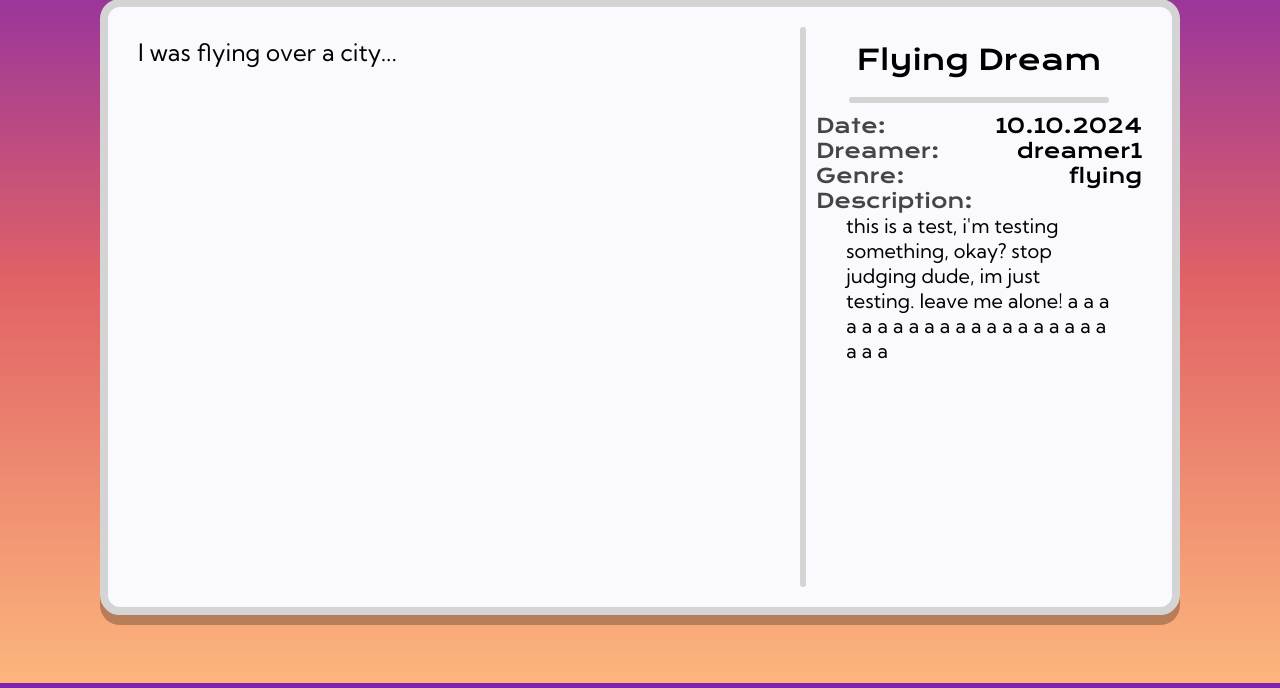
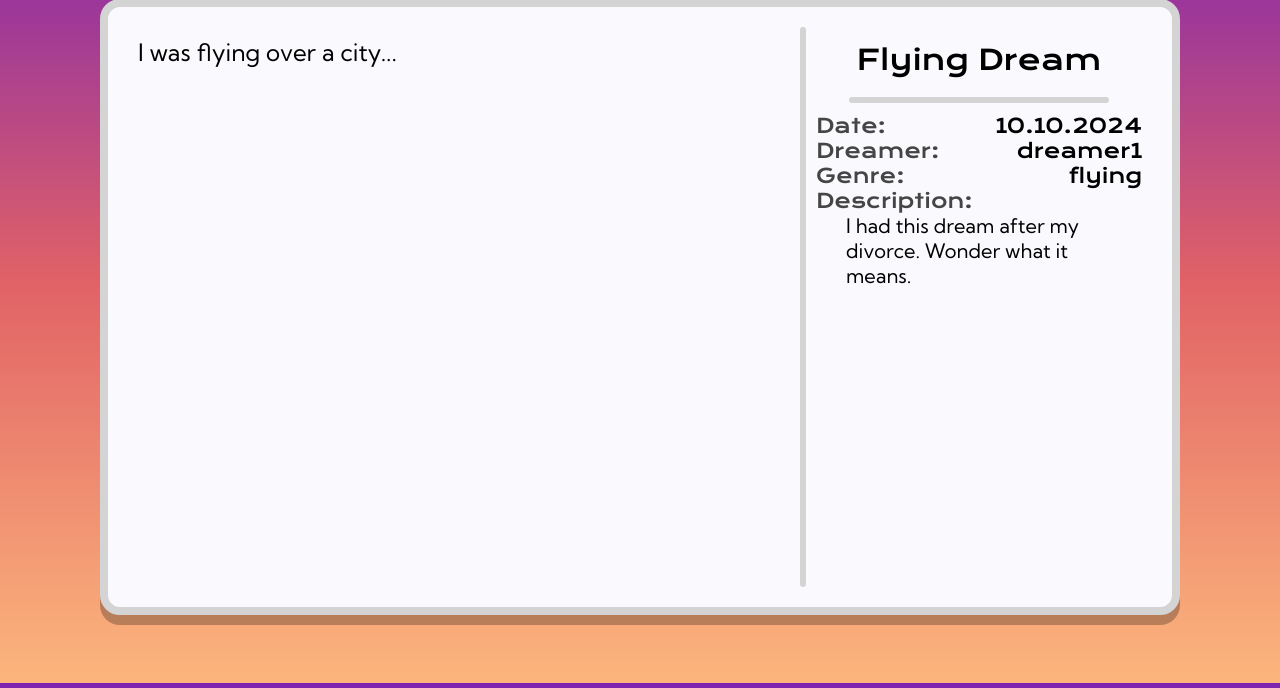
Before and after one commit to dartmonkeyExeter/freaky-friday-dream-journal, a Flask app: page /dream/1 in a window 1280 px wide. Shown: the part 117-805 px from the top of the page. Run offline with Flask 3, Linux system fonts and the light colour scheme; data comes from the database, SQL or seed files in the repository; some web fonts are replaced.

Commit message:
ok so im actually kinda the goat.

```diff
--- a/app.py
+++ b/app.py
@@ -21,9 +21,10 @@ def dream(dream_id):
             upload_date = dream[5]
             upload_date = datetime.strptime(upload_date, '%Y-%m-%d %H:%M:%S')
             upload_date = upload_date.strftime('%d.%m.%Y')
-            description = dream[6]
+            # likes = dream[6] im not using this yet (maybe never)
+            description = dream[7]
 
-    return render_template('dream.html', id=dream_id, title=title, content=content, author=author, tag=tag, upload_date=upload_date)
+    return render_template('dream.html', id=dream_id, title=title, content=content, author=author, tag=tag, upload_date=upload_date, description=description)
 
 if __name__ == '__main__':
     app.run(debug=True)
--- a/static/css/dream.css
+++ b/static/css/dream.css
@@ -76,4 +76,6 @@
     margin-left: 30px;
     margin-right: 30px;
     text-align: left;
+    overflow-y: scroll;
+    flex: 1;
 }
--- a/templates/dream.html
+++ b/templates/dream.html
@@ -61,7 +61,7 @@
             </div>
 
             <div class="dream-description">
-                this is a test, i'm testing something, okay? stop judging dude, im just testing. leave me alone! a a a a a a a a a a a a a a a a a a a a a a a
+                {{ description }}
             </div>
 
         </div>
```
